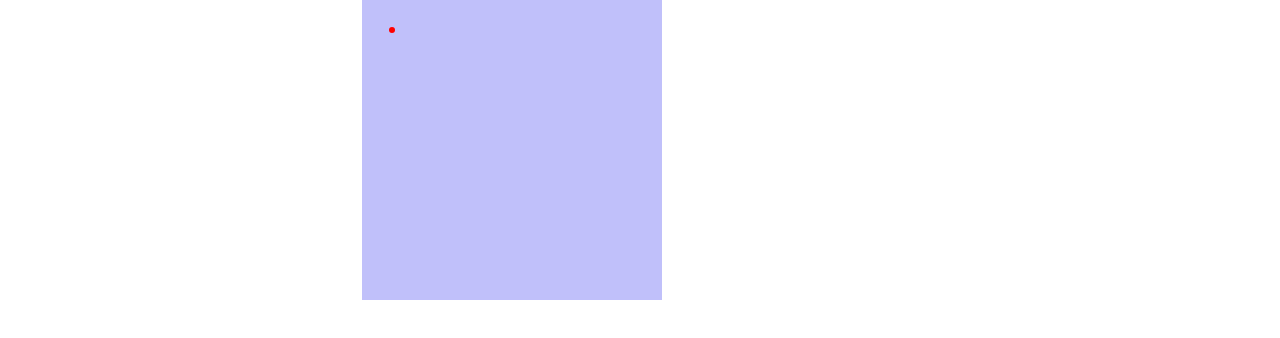
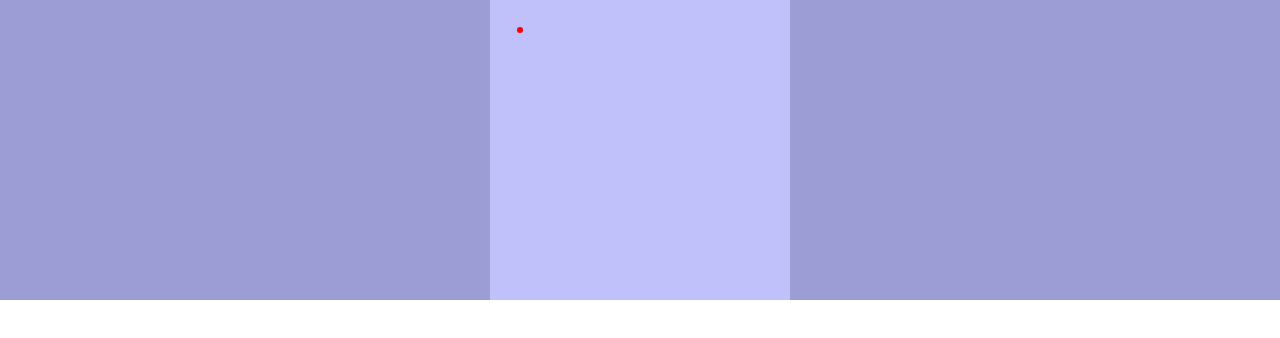
Before and after one commit to anton2009danilov/cartweb, a React (Create React App) app: page / in a window 1280 px wide. Shown: the top 338 px of the page. Built offline with nearby package versions, Linux system fonts and the light colour scheme.

Commit message:
update FieldWithMoveablePoint css styles, update config files

```diff
--- a/src/components/FieldWithMoveablePoint.module.css
+++ b/src/components/FieldWithMoveablePoint.module.css
@@ -1,7 +1,6 @@
 .container {
-  /* margin: 0 auto; */
-  /* padding: 20px 50px; */
-  width: 80%;
-  min-height: 100vh;
-  /* background-color: rgb(157, 157, 214); */
+  display: flex;
+  justify-content: center;
+  align-items: center;
+  background-color: rgb(157, 157, 214);
 }
```
Also changed, not shown: src/react-app-env.d.ts (line endings or trailing spaces), tsconfig.json (line endings or trailing spaces).
